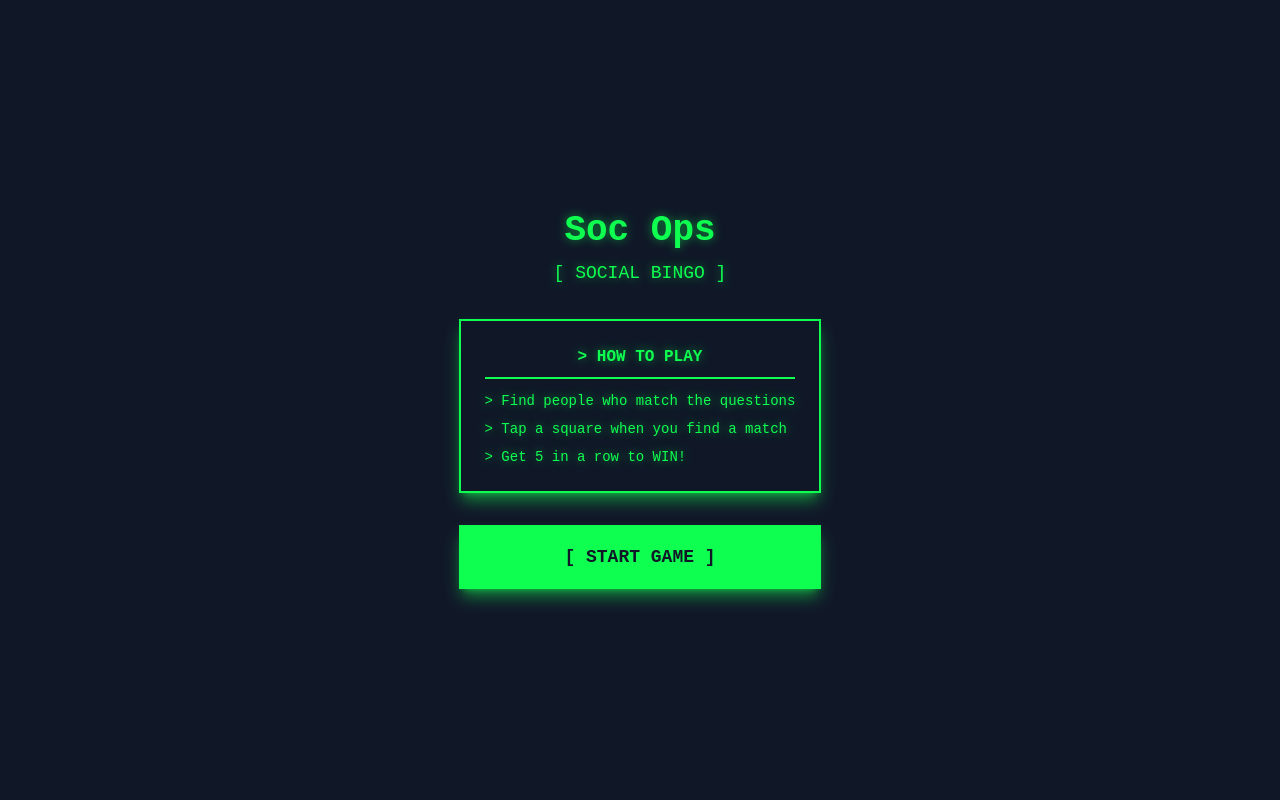
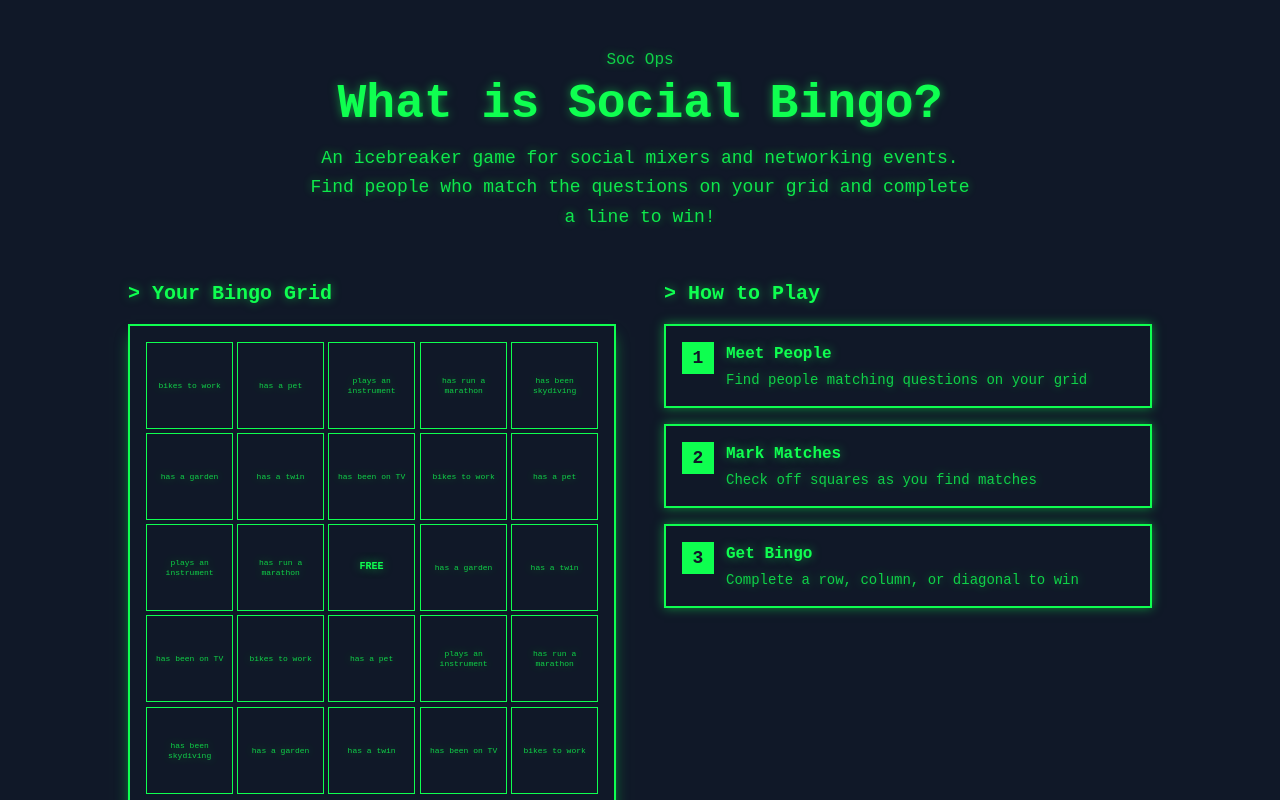
Before and after one commit to Junfromc/social-bingo, a React (Vite) app: page / in a window 1280 px wide. Shown: the top 800 px of the page. Built offline with nearby package versions, Linux system fonts and the light colour scheme.

Commit message:
Redesign StartScreen as engaging education-focused landing page with animations and enhanced UI
Co-authored-by: Junfromc <101047429+Junfromc@users.noreply.github.com>

```diff
--- a/src/components/StartScreen.tsx
+++ b/src/components/StartScreen.tsx
@@ -1,29 +1,171 @@
+import { useState } from 'react';
+import { questions, FREE_SPACE } from '../data/questions';
+
 interface StartScreenProps {
   onStart: () => void;
 }
 
+// Generate a sample grid for preview
+function generateSampleGrid(): string[] {
+  const samples = [
+    questions[0], // "bikes to work"
+    questions[2], // "has a pet"
+    questions[4], // "plays an instrument"
+    questions[6], // "has run a marathon"
+    questions[10], // "has been skydiving"
+    questions[12], // "loves cooking"
+    questions[15], // "is left-handed"
+    questions[20], // "loves spicy food"
+  ];
+
+  const grid: string[] = [];
+  for (let i = 0; i < 25; i++) {
+    if (i === 12) {
+      grid.push(FREE_SPACE);
+    } else {
+      grid.push(samples[i % samples.length]);
+    }
+  }
+  return grid;
+}
+
 export function StartScreen({ onStart }: StartScreenProps) {
+  const [showRules, setShowRules] = useState(false);
+  const sampleGrid = generateSampleGrid();
+
   return (
-    <div className="flex flex-col items-center justify-center min-h-full p-6 bg-gray-900">
-      <div className="text-center max-w-sm">
-        <h1 className="text-4xl font-bold text-accent mb-2 font-mono">Soc Ops</h1>
-        <p className="text-lg text-accent mb-8 font-mono">[ SOCIAL BINGO ]</p>
+    <div className="min-h-full overflow-y-auto bg-gray-900">
+      <div className="flex flex-col items-center justify-center min-h-full p-6 sm:p-8 lg:p-12">
+        <div className="w-full max-w-5xl">
+          {/* Hero Section */}
+          <div className="text-center mb-8 sm:mb-12 animate-fade-in">
+            <p className="text-sm sm:text-base text-accent mb-2 font-mono opacity-80">Soc Ops</p>
+            <h1 className="text-3xl sm:text-4xl lg:text-5xl font-bold text-accent mb-4 font-mono">
+              What is Social Bingo?
+            </h1>
+            <p className="text-sm sm:text-base lg:text-lg text-accent font-mono max-w-2xl mx-auto opacity-90 leading-relaxed">
+              An icebreaker game for social mixers and networking events.
+              <br className="hidden sm:block" />
+              Find people who match the questions on your grid and complete a line to win!
+            </p>
+          </div>
 
-        <div className="bg-gray-900 border-2 border-accent p-6 shadow-lg shadow-accent/50 mb-8">
-          <h2 className="font-semibold text-accent mb-3 font-mono border-b-2 border-accent pb-2">&gt; HOW TO PLAY</h2>
-          <ul className="text-left text-accent text-sm space-y-2 font-mono">
-            <li>&gt; Find people who match the questions</li>
-            <li>&gt; Tap a square when you find a match</li>
-            <li>&gt; Get 5 in a row to WIN!</li>
-          </ul>
+          {/* Main Content Grid */}
+          <div className="grid lg:grid-cols-2 gap-8 lg:gap-12 mb-8 sm:mb-12">
+            {/* Visual Grid Preview */}
+            <div className="animate-fade-in" style={{ animationDelay: '0.2s', opacity: 0 }}>
+              <h2 className="text-lg sm:text-xl font-semibold text-accent mb-4 font-mono text-center lg:text-left">
+                &gt; Your Bingo Grid
+              </h2>
+              <div className="bg-gray-900 border-2 border-accent p-4 shadow-lg shadow-accent/50">
+                <div className="grid grid-cols-5 gap-1">
+                  {sampleGrid.map((question, index) => (
+                    <div
+                      key={index}
+                      className="bg-gray-900 border border-accent aspect-square flex items-center justify-center p-1 text-[6px] sm:text-[8px] text-accent text-center leading-tight animate-grid-cell"
+                      style={{
+                        animationDelay: `${0.3 + (index * 0.02)}s`,
+                        opacity: 0
+                      }}
+                    >
+                      {question === FREE_SPACE ? (
+                        <span className="font-bold text-[8px] sm:text-[10px]">FREE</span>
+                      ) : (
+                        <span className="opacity-80">{question}</span>
+                      )}
+                    </div>
+                  ))}
+                </div>
+              </div>
+            </div>
+
+            {/* Enhanced Rules Section */}
+            <div className="animate-fade-in" style={{ animationDelay: '0.4s', opacity: 0 }}>
+              <h2 className="text-lg sm:text-xl font-semibold text-accent mb-4 font-mono text-center lg:text-left">
+                &gt; How to Play
+              </h2>
+              <div className="space-y-4">
+                {/* Rule Card 1 */}
+                <div className="bg-gray-900 border-2 border-accent p-4 shadow-lg shadow-accent/50 animate-glow-reveal" style={{ animationDelay: '0.5s', opacity: 0 }}>
+                  <div className="flex items-start gap-3">
+                    <div className="flex-shrink-0 w-8 h-8 bg-accent text-gray-900 flex items-center justify-center font-bold text-lg">
+                      1
+                    </div>
+                    <div>
+                      <h3 className="font-semibold text-accent mb-1 font-mono">Meet People</h3>
+                      <p className="text-xs sm:text-sm text-accent font-mono opacity-80">
+                        Find people matching questions on your grid
+                      </p>
+                    </div>
+                  </div>
+                </div>
+
+                {/* Rule Card 2 */}
+                <div className="bg-gray-900 border-2 border-accent p-4 shadow-lg shadow-accent/50 animate-glow-reveal" style={{ animationDelay: '0.6s', opacity: 0 }}>
+                  <div className="flex items-start gap-3">
+                    <div className="flex-shrink-0 w-8 h-8 bg-accent text-gray-900 flex items-center justify-center font-bold text-lg">
+                      2
+                    </div>
+                    <div>
+                      <h3 className="font-semibold text-accent mb-1 font-mono">Mark Matches</h3>
+                      <p className="text-xs sm:text-sm text-accent font-mono opacity-80">
+                        Check off squares as you find matches
+                      </p>
+                    </div>
+                  </div>
+                </div>
+
+                {/* Rule Card 3 */}
+                <div className="bg-gray-900 border-2 border-accent p-4 shadow-lg shadow-accent/50 animate-glow-reveal" style={{ animationDelay: '0.7s', opacity: 0 }}>
+                  <div className="flex items-start gap-3">
+                    <div className="flex-shrink-0 w-8 h-8 bg-accent text-gray-900 flex items-center justify-center font-bold text-lg">
+                      3
+                    </div>
+                    <div>
+                      <h3 className="font-semibold text-accent mb-1 font-mono">Get Bingo</h3>
+                      <p className="text-xs sm:text-sm text-accent font-mono opacity-80">
+                        Complete a row, column, or diagonal to win
+                      </p>
+                    </div>
+                  </div>
+                </div>
+              </div>
+            </div>
+          </div>
+
+          {/* Call-to-Action Buttons */}
+          <div className="flex flex-col sm:flex-row gap-4 justify-center items-stretch sm:items-center animate-fade-in" style={{ animationDelay: '0.8s', opacity: 0 }}>
+            <button
+              onClick={onStart}
+              className="flex-1 sm:flex-none bg-accent text-gray-900 font-semibold py-4 px-8 text-base sm:text-lg active:bg-accent-light transition-colors font-mono border-2 border-accent shadow-lg shadow-accent/50 hover:shadow-[0_0_20px_rgba(15,255,80,0.8)]"
+            >
+              [ START GAME ]
+            </button>
+            <button
+              onClick={() => setShowRules(!showRules)}
+              className="flex-1 sm:flex-none bg-transparent text-accent font-semibold py-4 px-8 text-base sm:text-lg transition-colors font-mono border-2 border-accent hover:bg-accent/10 hover:shadow-[0_0_15px_rgba(15,255,80,0.5)]"
+            >
+              [ {showRules ? 'HIDE' : 'LEARN MORE'} ]
+            </button>
+          </div>
+
+          {/* Extended Rules - Toggle */}
+          {showRules && (
+            <div className="mt-8 bg-gray-900 border-2 border-accent p-6 shadow-lg shadow-accent/50 animate-fade-in">
+              <h3 className="font-semibold text-accent mb-4 font-mono text-lg border-b-2 border-accent pb-2">
+                &gt; DETAILED RULES
+              </h3>
+              <div className="text-xs sm:text-sm text-accent font-mono space-y-3 opacity-90">
+                <p>&gt; Each player gets a unique 5×5 bingo grid with different questions.</p>
+                <p>&gt; Walk around and talk to people at the event.</p>
+                <p>&gt; When you find someone who matches a question, tap that square to mark it.</p>
+                <p>&gt; The center square is a FREE SPACE and is automatically marked.</p>
+                <p>&gt; First person to complete 5 in a row (horizontal, vertical, or diagonal) wins!</p>
+                <p>&gt; You can play multiple rounds - each game generates a new random grid.</p>
+              </div>
+            </div>
+          )}
         </div>
-
-        <button
-          onClick={onStart}
-          className="w-full bg-accent text-gray-900 font-semibold py-4 px-8 text-lg active:bg-accent-light transition-colors font-mono border-2 border-accent shadow-lg shadow-accent/50 hover:shadow-[0_0_20px_rgba(15,255,80,0.8)]"
-        >
-          [ START GAME ]
-        </button>
       </div>
     </div>
   );
--- a/src/index.css
+++ b/src/index.css
@@ -23,3 +23,50 @@ body {
   color: #0FFF50;
   text-shadow: 0 0 10px rgba(15, 255, 80, 0.5);
 }
+
+/* Animation keyframes for landing page */
+@keyframes fadeIn {
+  from {
+    opacity: 0;
+    transform: translateY(10px);
+  }
+  to {
+    opacity: 1;
+    transform: translateY(0);
+  }
+}
+
+@keyframes glowReveal {
+  from {
+    opacity: 0;
+    box-shadow: 0 0 0 rgba(15, 255, 80, 0);
+  }
+  to {
+    opacity: 1;
+    box-shadow: 0 0 10px rgba(15, 255, 80, 0.5);
+  }
+}
+
+@keyframes gridCellReveal {
+  from {
+    opacity: 0;
+    transform: scale(0.9);
+  }
+  to {
+    opacity: 1;
+    transform: scale(1);
+  }
+}
+
+/* Animation utility classes */
+.animate-fade-in {
+  animation: fadeIn 0.8s ease-out forwards;
+}
+
+.animate-glow-reveal {
+  animation: glowReveal 0.6s ease-out forwards;
+}
+
+.animate-grid-cell {
+  animation: gridCellReveal 0.4s ease-out forwards;
+}
```
Also changed, not shown: 1 other file (tests, documents, lock files or other folders).
